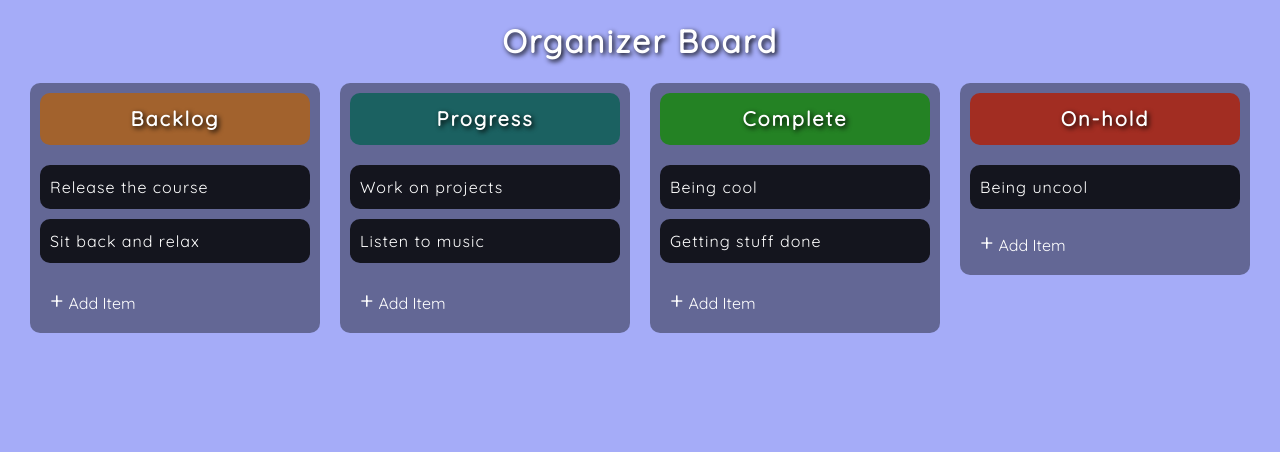
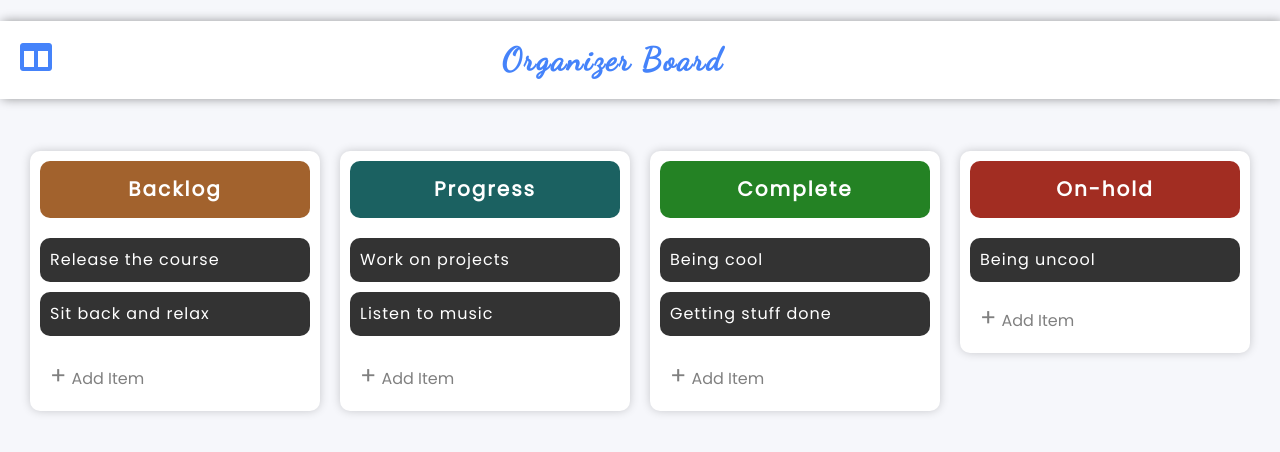
Before and after one commit to devanshuruhela/Oraganiser, a plain HTML site: page index.html in a window 1280 px wide. Drawn offline with Linux system fonts and the light colour scheme.

Commit message:
Little redesing improvement

```diff
--- a/index.html
+++ b/index.html
@@ -4,11 +4,12 @@
     <meta charset="UTF-8">
     <meta name="viewport" content="width=device-width, initial-scale=1.0">
     <title>Organizer</title>
+    <link rel="stylesheet" href="https://cdnjs.cloudflare.com/ajax/libs/font-awesome/5.10.2/css/all.min.css" />
     <link rel="icon" type="image/png" href="#">
     <link rel="stylesheet" href="style.css">
 </head>
 <body oncontextmenu=" return false">
-    <h1 class="main-title">Organizer Board</h1>
+    <h1 class="main-title"><i class="fas fa-columns icon"></i>Organizer Board</h1>
     <div class="drag-container">
         <ul class="drag-list">
         <!-- backlog column -->
--- a/style.css
+++ b/style.css
@@ -1,6 +1,5 @@
-/* Trees Image - Pexels: https://www.pexels.com/photo/photo-of-trees-in-forest-3801030/ */
-@import url("https://fonts.googleapis.com/css?family=Quicksand&display=swap");
-
+@import url('https://fonts.googleapis.com/css2?family=Poppins&display=swap');
+@import url('https://fonts.googleapis.com/css2?family=Dancing+Script&display=swap');
 html {
   box-sizing: border-box;
 }
@@ -17,23 +16,37 @@ body {
   height: 100vh;
   width: 100vw;
   /* background: url("./trees.jpg"); */
-  background-color: rgba(95, 107, 243, 0.557);
+  background-color: #f6f7fb;
   background-size: cover;
   background-position: 50% 60%;
   background-attachment: fixed;
   color: white;
-  font-family: Quicksand, sans-serif;
+  font-family: 'Poppins',
+  sans-serif;
   overflow-y: hidden;
 }
 
 h1 {
   letter-spacing: 2px;
-  text-shadow: 2px 2px 5px black;
 }
 
 .main-title {
+  font-family: 'Dancing Script',
+  cursive;
+  padding: 20px;
+  background-color:#fff;
   text-align: center;
   font-size: 3rem;
+  color: #4583fa;
+  display: flex;
+  flex: start;
+  z-index: 1;
+  box-shadow: 2px 0px 10px rgba(0, 0, 0, 0.4);
+}
+.icon
+{
+  color: #4583fa;
+  margin-right: 35vw;
 }
 
 ul {
@@ -44,6 +57,7 @@ ul {
 
 .drag-container {
   margin: 20px;
+  padding-top: 30px;
 }
 
 .drag-list {
@@ -56,9 +70,14 @@ ul {
   flex:1;
   margin: 0 10px;
   position: relative;
-  background-color: rgba(0, 0, 0, 0.4);
+  background-color:#fff;
+  box-shadow: 0px 0px 10px rgba(0, 0, 0, 0.19);
   border-radius: 10px;
   overflow-x: hidden;
+}
+.drag-column:hover
+{
+  box-shadow: 0px 0px 25px rgba(0, 0, 0, 0.19);
 }
 
 .backlog-column .header,
@@ -163,12 +182,13 @@ ul {
   cursor: pointer;
   width: fit-content;
   border-radius: 5px;
+  color: gray;
   transition: all 0.3s ease-in;
   user-select: none;
 }
 
 .add-btn:hover {
-  background-color: rgba(255, 255, 255, 0.9);
+  background-color: #4584fa49;
   color: black;
 }
 
```
